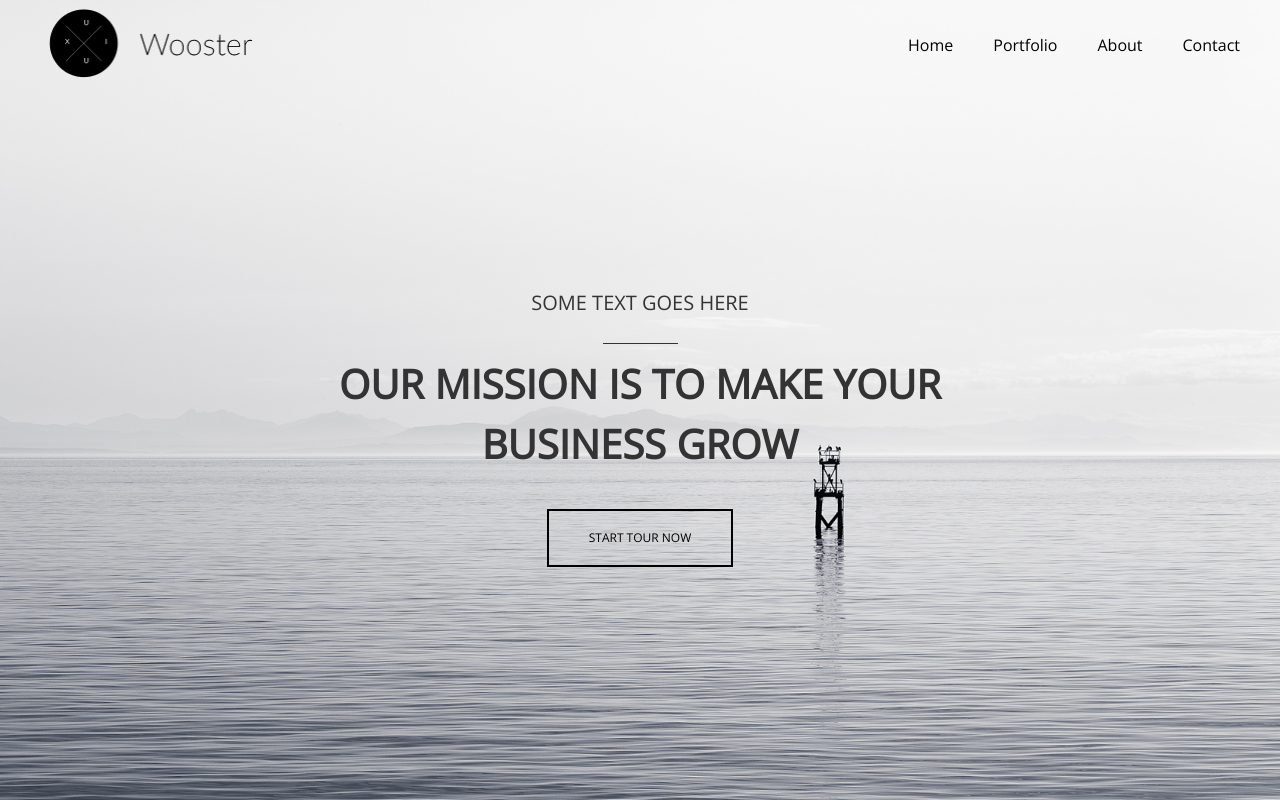
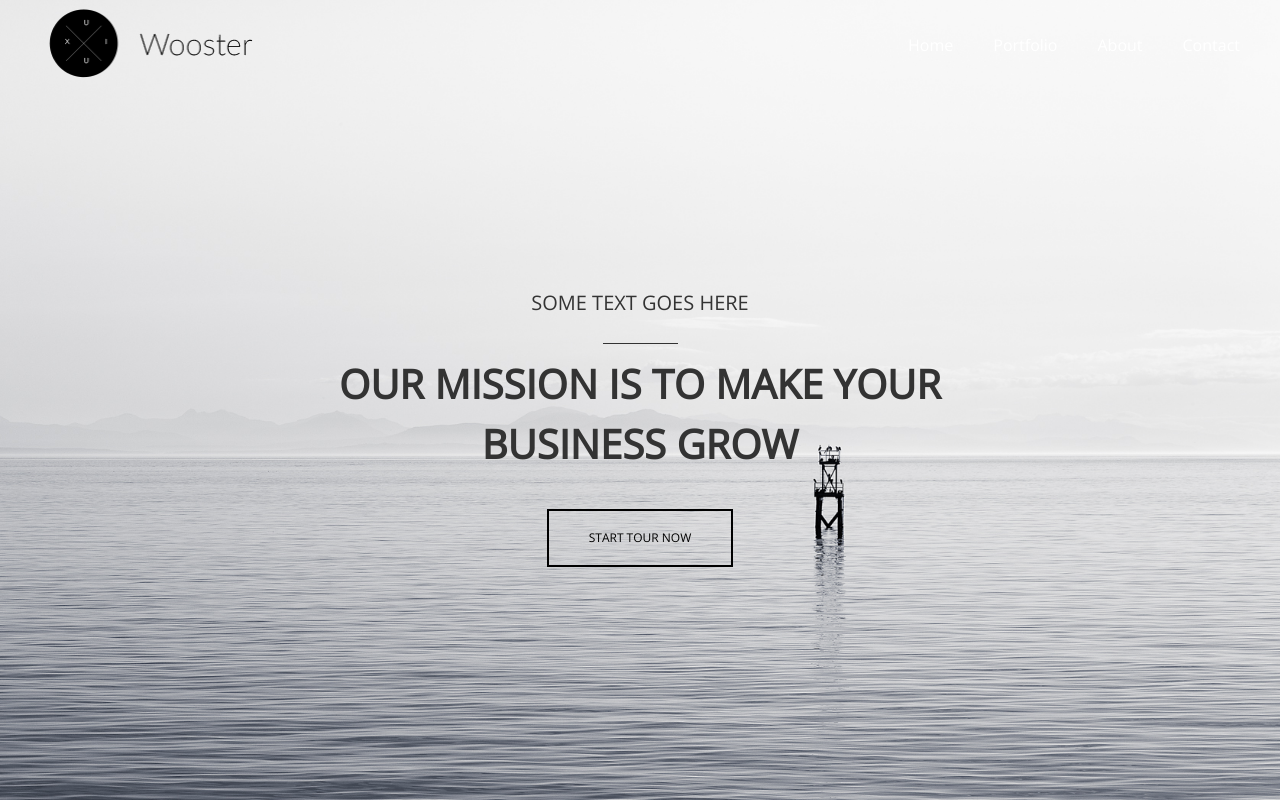
Before and after one commit to Abdullah-TH24/Wooster-Html-and-CSS, a plain HTML site: page index.html in a window 1280 px wide. Shown: the top 800 px of the page. Drawn offline with Linux system fonts and the light colour scheme.

Commit message:
Update wooster.css

```diff
--- a/css/wooster.css
+++ b/css/wooster.css
@@ -189,6 +189,12 @@ header .container ul li a {
   padding-top: 15px;
   padding-bottom: 15px;
   color: var(--primary-color);
+}
+
+@media (min-width: 768px) {
+  header .container ul li a {
+    color: var(--forth-color);
+  }
 }
 
 @media (max-width: 767px) {
```
